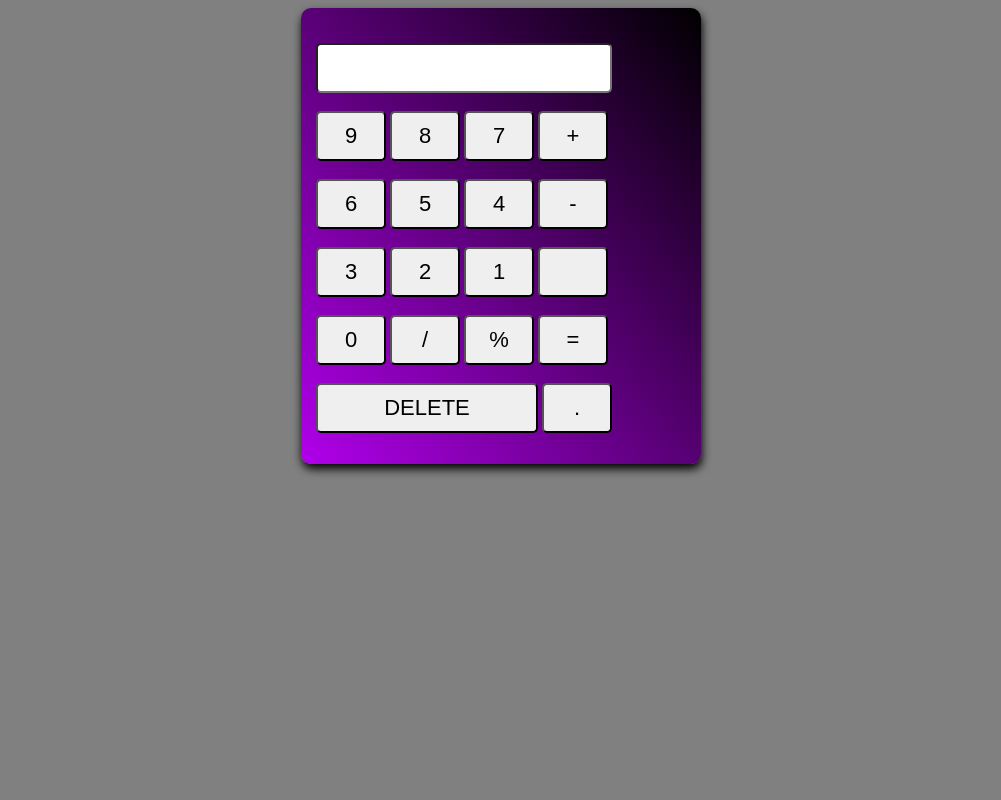
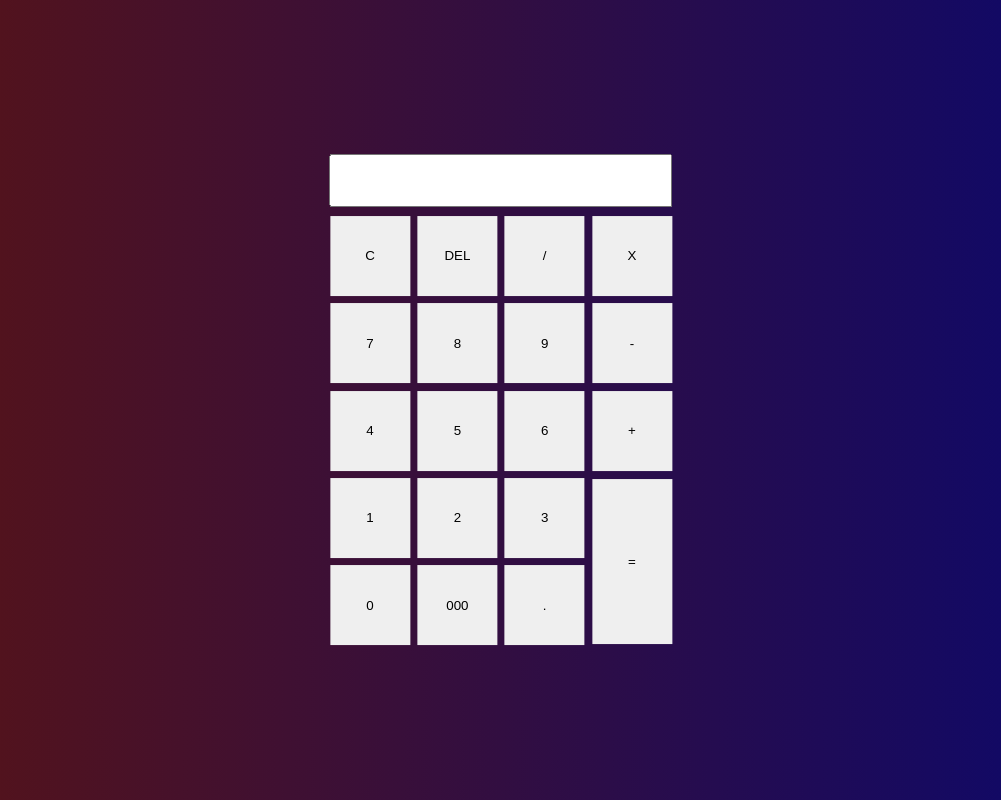
Before and after one commit to yuby123/anton17, a Django app: page / in a window 1280 px wide. Shown: the whole page, without its empty margins (139-1140 px from the left). Run offline with Django 4.2, Linux system fonts and the light colour scheme.

Commit message:
Update base.html

```diff
--- a/templates/base.html
+++ b/templates/base.html
@@ -1,71 +1,156 @@
-<html>
+<html lang="id">
   <head>
-<title>Calculator </title>
+    <meta charset="UTF-8" />
+    <meta name="viewport" content="width=device-width, initial-scale=1.0" />
+    <meta http-equiv="X-UA-Compatible" content="ie=edge" />
+    <title>Kalkulator</title>
+
     <style>
-body{
-background:gray;
+      * {
+        margin: 0;
+        padding: 0;
       }
-*{
-box-sizing:border-box;
--webkit-box-sizing:border-box;
--moz-box-sizing:border-box;
+      .btn {
+        width: 6em;
+        height: 6em;
+        margin: 0.2em;
+        border: none;
+        cursor: pointer;
       }
-.wrap{
-width:400px;
-margin:auto;
-height:auto;
-background: linear-gradient(50deg, #B000EA,black);
-padding:15px;
-border-radius: 10px;
-box-shadow: 1px 5px 10px black
+      #viewer {
+        width: 25.7em;
+        height: 4em;
+        margin: 0.3em;
+        padding: 0.1em 0.8em;
       }
-input[type=text]{
-width:80%;
-padding:10px;
-font-size:22px;
-font-height:bold;
-margin-top:20px;
-border-radius:5px;
+      #main {
+        background: linear-gradient(to right, rgb(90, 20, 20), rgb(10, 8, 110));
+        height: 100%;
       }
-input[type=button]{
-width:70px;
-padding:10px;
-font-size:22px;
-font-height:bold;
-border-radius:5px;
-}
-#del{
-width:60%;
+      form {
+        position: absolute;
+        top: 50%;
+        left: 50%;
+        transform: translateX(-50%) translateY(-50%);
       }
     </style>
   </head>
-<div class="Wrap">
-<form name ="cal">
-<input type="text" name ="display">
-<br><br>
-<input type="button" value ="9" onclick ="cal.display.value+='9'">
-<input type="button" value ="8" onclick ="cal.display.value+='8'">
-<input type="button" value ="7" onclick ="cal.display.value+='7'">
-<input type="button" value ="+" onclick ="cal.display.value+='+'">
-<br><br>
-<input type="button" value ="6" onclick ="cal.display.value+='6'">
-<input type="button" value ="5" onclick ="cal.display.value+='5'">
-<input type="button" value ="4" onclick ="cal.display.value+='4'">
-<input type="button" value ="-" onclick ="cal.display.value+='-'">
-<br><br>
-<input type="button" value ="3" onclick ="cal.display.value+='3'">
-<input type="button" value ="2" onclick ="cal.display.value+='2'">
-<input type="button" value ="1" onclick ="cal.display.value+='1'">
-<input type="button" value ="" onclick ="cal.display.value+=''">
-<br><br>
-<input type="button" value ="0" onclick ="cal.display.value+='0'">
-<input type="button" value ="/" onclick ="cal.display.value+='/'">
-<input type="button" value ="%" onclick ="cal.display.value+='%'">
-<input type="button" value ="=" onclick ="cal.display.value =eval(cal.display.value)">
-<br><br>
-<input type="button" value ="DELETE" onclick ="cal.display.value=''" id="del">
-<input type="button" value ="." onclick ="cal.display.value+='.'">
+  <body>
+    <div id="main">
+      <form>
+        <input type="text" id="viewer" />
+
+        <table>
+          <tr>
+            <td>
+              <input type="button" value="C" class="btn" onclick="clean()" />
+            </td>
+            <td>
+              <input
+                type="button"
+                value="DEL"
+                class="btn"
+                onclick="backspace()"
+              />
+            </td>
+            <td>
+              <input type="button" value="/" class="btn" onclick="view('/')" />
+            </td>
+            <td>
+              <input type="button" value="X" class="btn" onclick="view('*')" />
+            </td>
+          </tr>
+          <tr>
+            <td>
+              <input type="button" value="7" class="btn" onclick="view(7)" />
+            </td>
+            <td>
+              <input type="button" value="8" class="btn" onclick="view(8)" />
+            </td>
+            <td>
+              <input type="button" value="9" class="btn" onclick="view(9)" />
+            </td>
+            <td>
+              <input type="button" value="-" class="btn" onclick="view('-')" />
+            </td>
+          </tr>
+          <tr>
+            <td>
+              <input type="button" value="4" class="btn" onclick="view(4)" />
+            </td>
+            <td>
+              <input type="button" value="5" class="btn" onclick="view(5)" />
+            </td>
+            <td>
+              <input type="button" value="6" class="btn" onclick="view(6)" />
+            </td>
+            <td>
+              <input type="button" value="+" class="btn" onclick="view('+')" />
+            </td>
+          </tr>
+          <tr>
+            <td>
+              <input type="button" value="1" class="btn" onclick="view(1)" />
+            </td>
+            <td>
+              <input type="button" value="2" class="btn" onclick="view(2)" />
+            </td>
+            <td>
+              <input type="button" value="3" class="btn" onclick="view(3)" />
+            </td>
+            <td rowspan="2">
+              <input
+                type="button"
+                value="="
+                class="btn"
+                onclick="equal()"
+                style="height: 12.4em;"
+              />
+            </td>
+          </tr>
+          <tr>
+            <td>
+              <input type="button" value="0" class="btn" onclick="view('0')" />
+            </td>
+            <td>
+              <input
+                type="button"
+                value="000"
+                class="btn"
+                onclick="view('000')"
+              />
+            </td>
+            <td>
+              <input type="button" value="." class="btn" onclick="view('.')" />
+            </td>
+          </tr>
+        </table>
       </form>
-<body>
+    </div>
+
+    <script>
+      function view(val) {
+        document.getElementById("viewer").value += val;
+      }
+
+      function clean() {
+        document.getElementById("viewer").value = "";
+      }
+
+      function backspace() {
+        var val = document.getElementById("viewer").value;
+        document.getElementById("viewer").value = val.substring(
+          0,
+          val.length - 1
+        );
+      }
+
+      function equal() {
+        var val = document.getElementById("viewer").value;
+        if (val) {
+          document.getElementById("viewer").value = eval(val);
+        }
+      }
+    </script>
   </body>
 </html>
```
Lines whose indentation alone changed are shown as unchanged.
